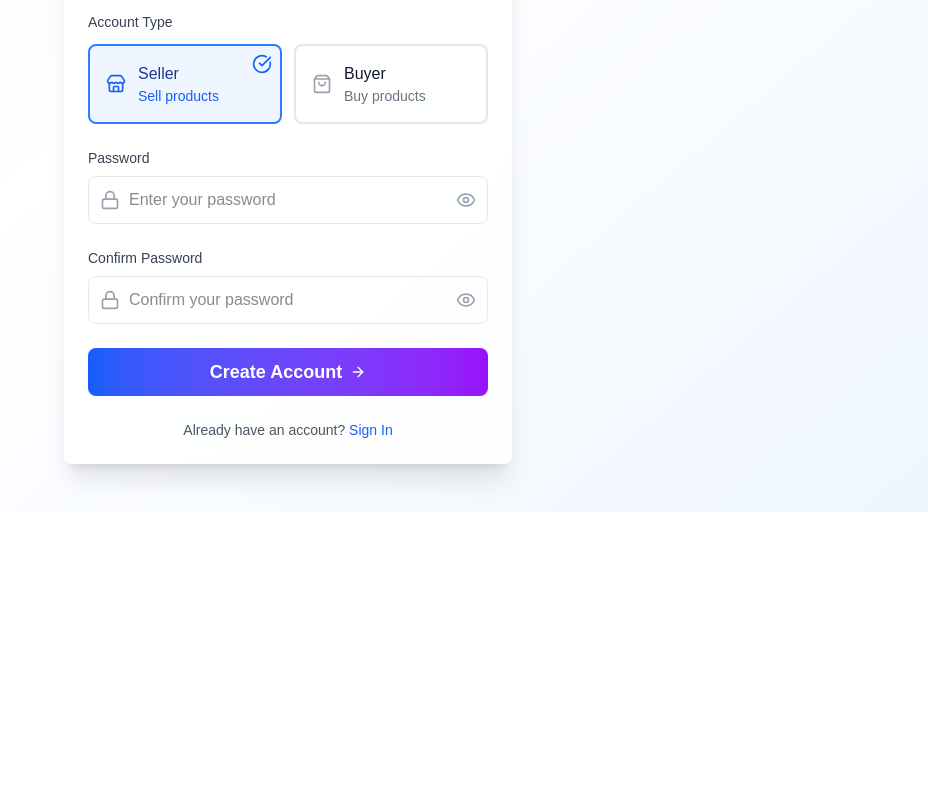
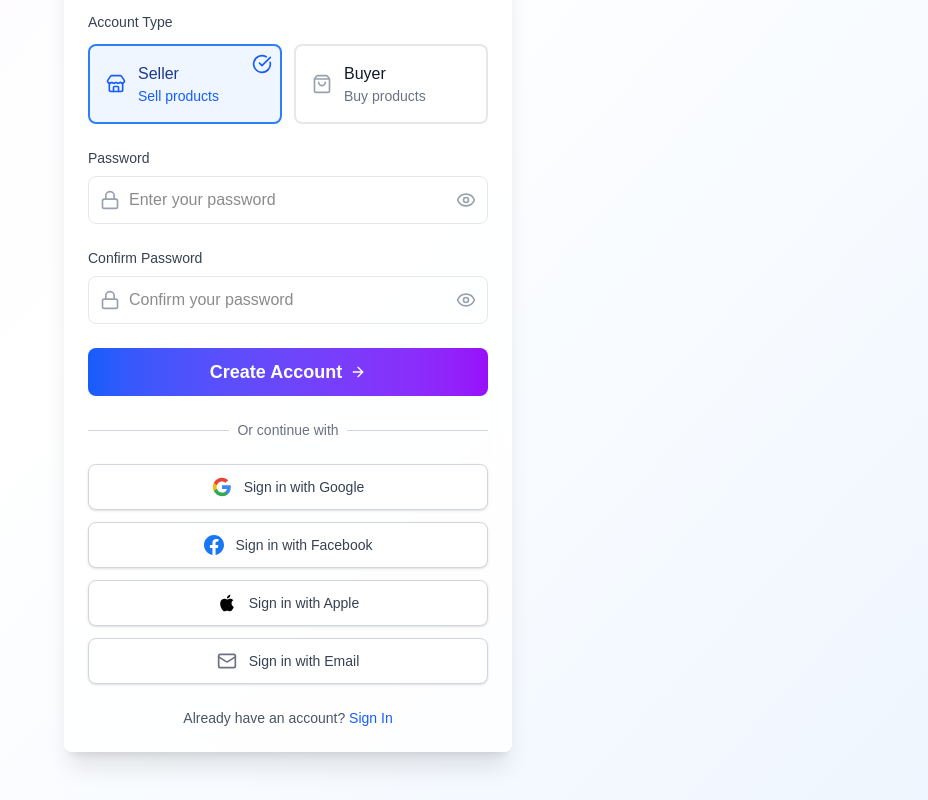
Before and after one commit to workplace-1216/dropshipping-frontend, a Next.js app: page /register in a window 1280 px wide. Shown: the part 590-1390 px from the top of the page, without its empty margins (352-1280 px from the left). Before the commit the page ends 1102 px from the top, so only its background shows below. Built offline with nearby package versions, Linux system fonts and the light colour scheme; no server answers.

Commit message:
fix sign up page

```diff
--- a/src/app/dashboard/page.tsx
+++ b/src/app/dashboard/page.tsx
@@ -192,7 +192,7 @@ export default function Dashboard() {
                 <h3 className="text-lg font-semibold text-gray-900">
                   {t('dashboard.recentOrders')}
                 </h3>
-                <GradientButton size="sm" variant="secondary">
+                <GradientButton size="sm" variant="secondary" className="cursor-pointer">
                   View All
                 </GradientButton>
               </div>
--- a/src/app/page.tsx
+++ b/src/app/page.tsx
@@ -76,10 +76,10 @@ export default function Home() {
               transition={{ duration: 0.5, delay: 0.2 }}
             >
               <LanguageSwitcher />
-              <Button variant="outline" onClick={() => router.push('/login')}>
+              <Button variant="outline" onClick={() => router.push('/login')} className="cursor-pointer">
                 {t('auth.login') || 'Sign In'}
               </Button>
-              <GradientButton onClick={() => router.push('/register')}>
+              <GradientButton onClick={() => router.push('/register')} className="cursor-pointer">
                 {t('auth.register') || 'Sign Up'}
               </GradientButton>
             </motion.div>
@@ -120,7 +120,7 @@ export default function Home() {
             animate={{ opacity: 1, y: 0 }}
             transition={{ duration: 0.8, delay: 0.6 }}
           >
-            <GradientButton size="lg" onClick={() => router.push('/register')}>
+            <GradientButton size="lg" onClick={() => router.push('/register')} className="cursor-pointer">
               <span className="flex items-center">
                 Get Started <ArrowRight className="w-4 h-4 ml-2" />
               </span>
--- a/src/app/register/page.tsx
+++ b/src/app/register/page.tsx
@@ -88,7 +88,8 @@ export default function RegisterPage() {
             initial={{ scale: 0 }}
             animate={{ scale: 1 }}
             transition={{ duration: 0.5, delay: 0.2 }}
-            className="w-16 h-16 bg-gradient-to-r from-purple-600 to-blue-600 rounded-2xl flex items-center justify-center mx-auto mb-4"
+            className="w-16 h-16 bg-gradient-to-r from-purple-600 to-blue-600 rounded-2xl flex items-center justify-center mx-auto mb-4 cursor-pointer hover:scale-105 transition-transform duration-200"
+            onClick={() => router.push('/')}
           >
             <span className="text-white font-bold text-2xl">W</span>
           </motion.div>
@@ -307,7 +308,7 @@ export default function RegisterPage() {
                     <button
                       type="button"
                       onClick={() => setShowPassword(!showPassword)}
-                      className="absolute right-3 top-1/2 transform -translate-y-1/2 text-gray-400 hover:text-gray-600 z-10"
+                      className="absolute right-3 top-1/2 transform -translate-y-1/2 text-gray-400 hover:text-gray-600 z-10 cursor-pointer"
                     >
                       {showPassword ? <EyeOff className="w-5 h-5" /> : <Eye className="w-5 h-5" />}
                     </button>
@@ -336,7 +337,7 @@ export default function RegisterPage() {
                     <button
                       type="button"
                       onClick={() => setShowConfirmPassword(!showConfirmPassword)}
-                      className="absolute right-3 top-1/2 transform -translate-y-1/2 text-gray-400 hover:text-gray-600 z-10"
+                      className="absolute right-3 top-1/2 transform -translate-y-1/2 text-gray-400 hover:text-gray-600 z-10 cursor-pointer"
                     >
                       {showConfirmPassword ? <EyeOff className="w-5 h-5" /> : <Eye className="w-5 h-5" />}
                     </button>
@@ -353,7 +354,7 @@ export default function RegisterPage() {
                 >
                   <GradientButton
                     type="submit"
-                    className="w-full h-12 text-lg flex items-center justify-center"
+                    className="w-full h-12 text-lg flex items-center justify-center cursor-pointer"
                     disabled={isLoading}
                   >
                     {isLoading ? (
@@ -371,10 +372,82 @@ export default function RegisterPage() {
                 </motion.div>
               </form>
 
+              {/* Social Login Buttons */}
+              <motion.div
+                initial={{ opacity: 0, y: 20 }}
+                animate={{ opacity: 1, y: 0 }}
+                transition={{ duration: 0.5, delay: 1.1 }}
+                className="mt-6"
+              >
+                <div className="relative">
+                  <div className="absolute inset-0 flex items-center">
+                    <div className="w-full border-t border-gray-300" />
+                  </div>
+                  <div className="relative flex justify-center text-sm">
+                    <span className="px-2 bg-white text-gray-500">Or continue with</span>
+                  </div>
+                </div>
+
+                <div className="mt-6 space-y-3">
+                  {/* Google Sign In */}
+                  <motion.button
+                    whileHover={{ scale: 1.02 }}
+                    whileTap={{ scale: 0.98 }}
+                    type="button"
+                    className="w-full flex items-center justify-center px-4 py-3 border border-gray-300 rounded-lg shadow-sm bg-white text-sm font-medium text-gray-700 hover:bg-gray-50 focus:outline-none focus:ring-2 focus:ring-offset-2 focus:ring-blue-500 cursor-pointer transition-colors"
+                  >
+                    <svg className="w-5 h-5 mr-3" viewBox="0 0 24 24">
+                      <path fill="#4285F4" d="M22.56 12.25c0-.78-.07-1.53-.2-2.25H12v4.26h5.92c-.26 1.37-1.04 2.53-2.21 3.31v2.77h3.57c2.08-1.92 3.28-4.74 3.28-8.09z"/>
+                      <path fill="#34A853" d="M12 23c2.97 0 5.46-.98 7.28-2.66l-3.57-2.77c-.98.66-2.23 1.06-3.71 1.06-2.86 0-5.29-1.93-6.16-4.53H2.18v2.84C3.99 20.53 7.7 23 12 23z"/>
+                      <path fill="#FBBC05" d="M5.84 14.09c-.22-.66-.35-1.36-.35-2.09s.13-1.43.35-2.09V7.07H2.18C1.43 8.55 1 10.22 1 12s.43 3.45 1.18 4.93l2.85-2.22.81-.62z"/>
+                      <path fill="#EA4335" d="M12 5.38c1.62 0 3.06.56 4.21 1.64l3.15-3.15C17.45 2.09 14.97 1 12 1 7.7 1 3.99 3.47 2.18 7.07l3.66 2.84c.87-2.6 3.3-4.53 6.16-4.53z"/>
+                    </svg>
+                    Sign in with Google
+                  </motion.button>
+
+                  {/* Facebook Sign In */}
+                  <motion.button
+                    whileHover={{ scale: 1.02 }}
+                    whileTap={{ scale: 0.98 }}
+                    type="button"
+                    className="w-full flex items-center justify-center px-4 py-3 border border-gray-300 rounded-lg shadow-sm bg-white text-sm font-medium text-gray-700 hover:bg-gray-50 focus:outline-none focus:ring-2 focus:ring-offset-2 focus:ring-blue-500 cursor-pointer transition-colors"
+                  >
+                    <svg className="w-5 h-5 mr-3" viewBox="0 0 24 24" fill="#1877F2">
+                      <path d="M24 12.073c0-6.627-5.373-12-12-12s-12 5.373-12 12c0 5.99 4.388 10.954 10.125 11.854v-8.385H7.078v-3.47h3.047V9.43c0-3.007 1.792-4.669 4.533-4.669 1.312 0 2.686.235 2.686.235v2.953H15.83c-1.491 0-1.956.925-1.956 1.874v2.25h3.328l-.532 3.47h-2.796v8.385C19.612 23.027 24 18.062 24 12.073z"/>
+                    </svg>
+                    Sign in with Facebook
+                  </motion.button>
+
+                  {/* Apple Sign In */}
+                  <motion.button
+                    whileHover={{ scale: 1.02 }}
+                    whileTap={{ scale: 0.98 }}
+                    type="button"
+                    className="w-full flex items-center justify-center px-4 py-3 border border-gray-300 rounded-lg shadow-sm bg-white text-sm font-medium text-gray-700 hover:bg-gray-50 focus:outline-none focus:ring-2 focus:ring-offset-2 focus:ring-blue-500 cursor-pointer transition-colors"
+                  >
+                    <svg className="w-5 h-5 mr-3" viewBox="0 0 24 24" fill="#000000">
+                      <path d="M18.71 19.5c-.83 1.24-1.71 2.45-3.05 2.47-1.34.03-1.77-.79-3.29-.79-1.53 0-2 .77-3.27.82-1.31.05-2.3-1.32-3.14-2.53C4.25 17 2.94 12.45 4.7 9.39c.87-1.52 2.43-2.48 4.12-2.51 1.28-.02 2.5.87 3.29.87.78 0 2.26-1.07 3.81-.91.65.03 2.47.26 3.64 1.98-.09.06-2.17 1.28-2.15 3.81.03 3.02 2.65 4.03 2.68 4.04-.03.07-.42 1.44-1.38 2.83M13 3.5c.73-.83 1.94-1.46 2.94-1.5.13 1.17-.34 2.35-1.04 3.19-.69.85-1.83 1.51-2.95 1.42-.15-1.15.41-2.35 1.05-3.11z"/>
+                    </svg>
+                    Sign in with Apple
+                  </motion.button>
+
+                  {/* Email Sign In */}
+                  <motion.button
+                    whileHover={{ scale: 1.02 }}
+                    whileTap={{ scale: 0.98 }}
+                    type="button"
+                    className="w-full flex items-center justify-center px-4 py-3 border border-gray-300 rounded-lg shadow-sm bg-white text-sm font-medium text-gray-700 hover:bg-gray-50 focus:outline-none focus:ring-2 focus:ring-offset-2 focus:ring-blue-500 cursor-pointer transition-colors"
+                  >
+                    <Mail className="w-5 h-5 mr-3 text-gray-500" />
+                    Sign in with Email
+                  </motion.button>
+                </div>
+              </motion.div>
+
               <motion.div
                 initial={{ opacity: 0 }}
                 animate={{ opacity: 1 }}
-                transition={{ duration: 0.5, delay: 1.1 }}
+                transition={{ duration: 0.5, delay: 1.2 }}
                 className="mt-6 text-center"
               >
                 <p className="text-sm text-gray-600">
```
Also changed, not shown: src/app/forgot-password/page.tsx (+6 -6 lines), src/app/login/page.tsx (+4 -3 lines).
